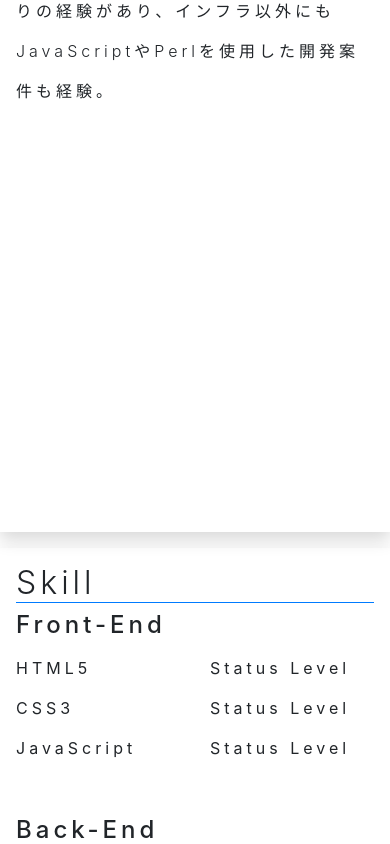
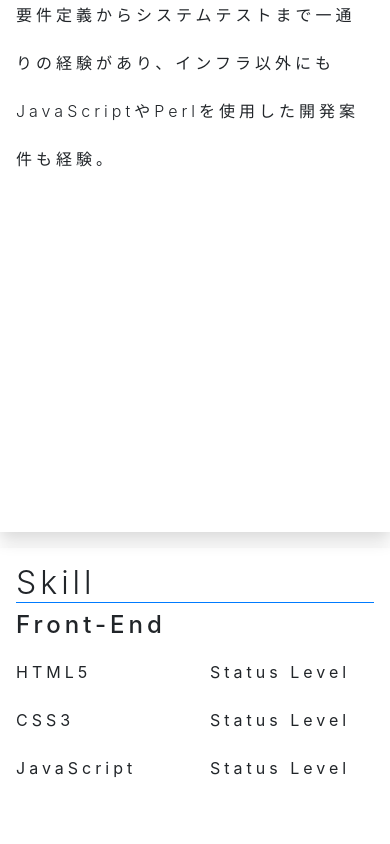
Before and after one commit to yashiuri01/yashiuri01.github.io, a plain HTML site: page index.html in a window 390 px wide. Shown: the part 1156-2000 px from the top of the page. Drawn offline with nearby package versions, Linux system fonts and the light colour scheme.

Commit message:
responsive

```diff
--- a/css/stylesheets.css
+++ b/css/stylesheets.css
@@ -1,5 +1,5 @@
 #top, #about, #skill, #works{
-  line-height: 2.5em;
+  line-height: 3em;
   letter-spacing: 0.25em;
 }
 
@@ -77,6 +77,10 @@
     font-size: 2em;
   }
 
+  .row {
+    font-size: 1em;
+  }
+
   .icon-contact {
     color: #000;
     font-size: 2em;
```
